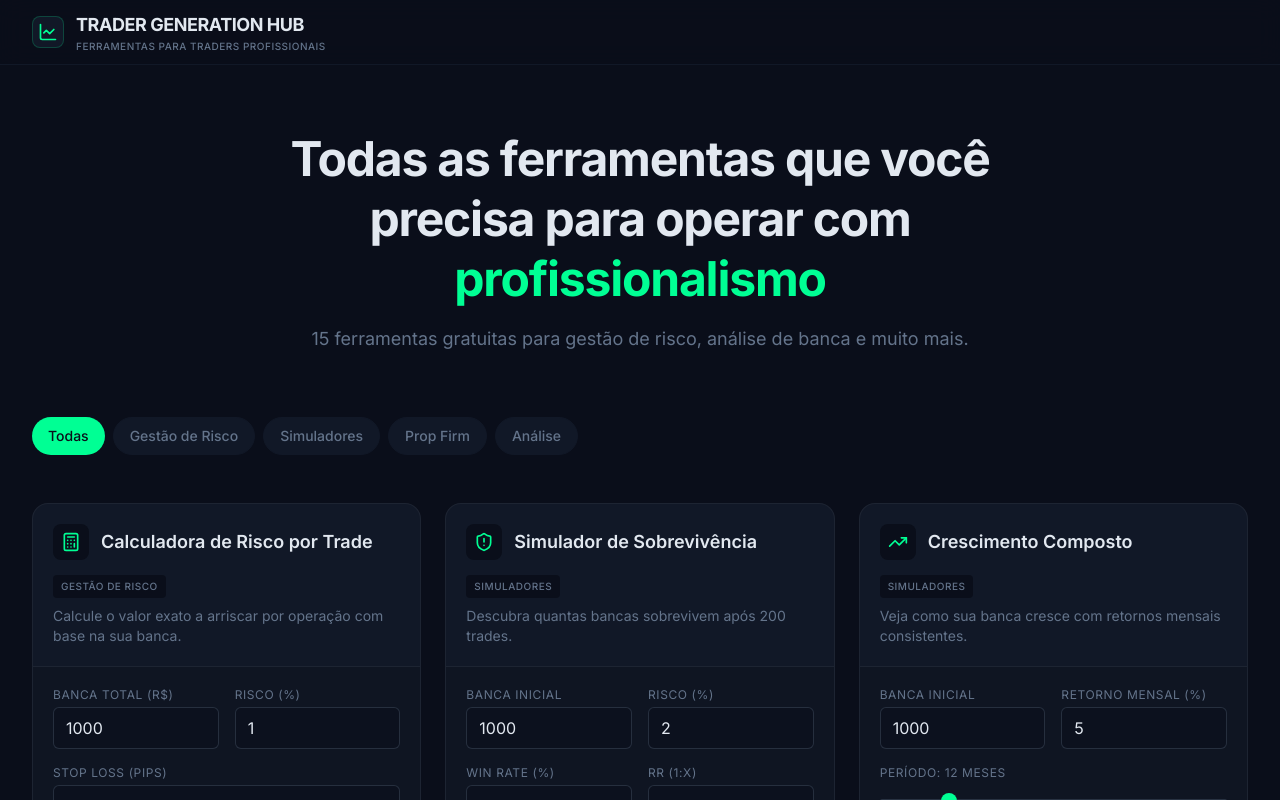
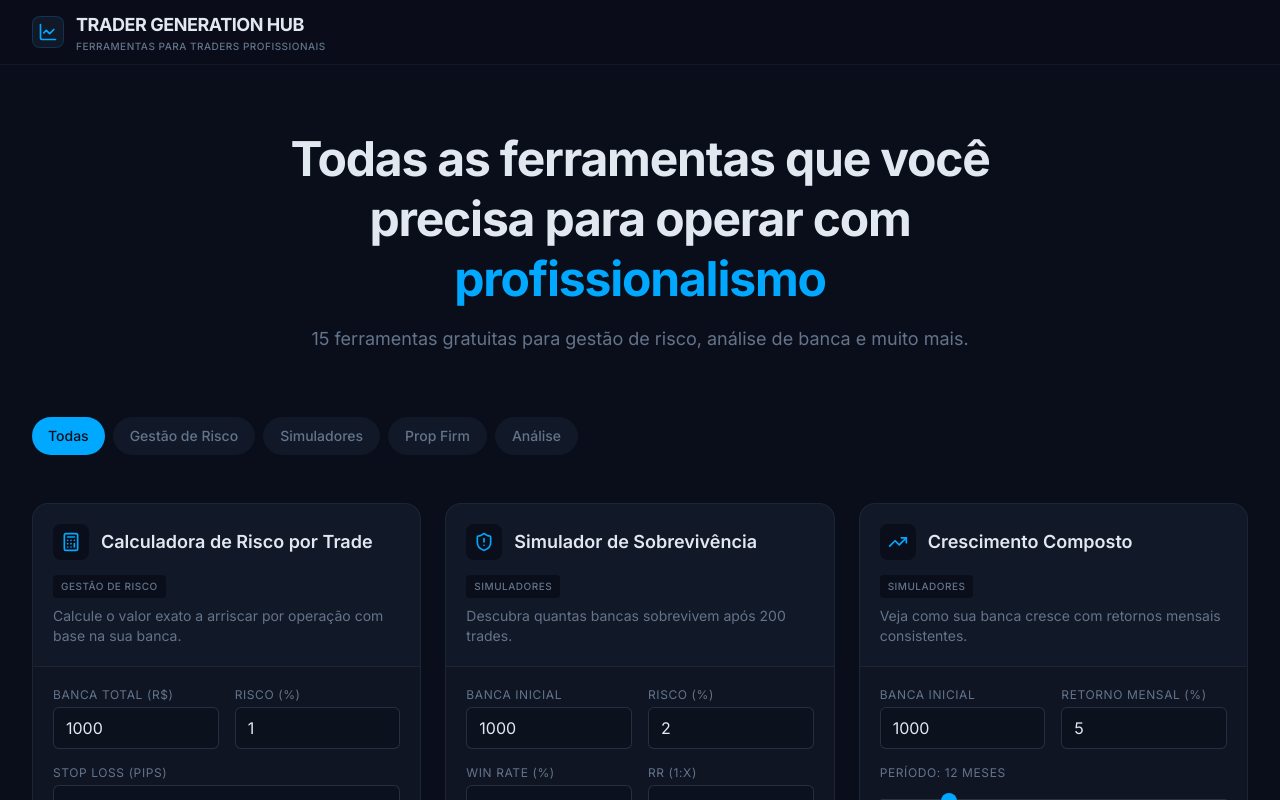
Before and after one commit to gustavoUlisses/hubtg, a Next.js app: page / in a window 1280 px wide. Shown: the top 800 px of the page. Built offline with nearby package versions, Linux system fonts and the light colour scheme.

Commit message:
feat: Update primary color to light blue
Changes the primary theme color from green to a light blue. This aims to align with a new design direction for the TRADER GENERATION HUB application.

```diff
--- a/app/globals.css
+++ b/app/globals.css
@@ -4,7 +4,7 @@
 @theme {
   --color-background: #0A0E1A;
   --color-surface: #111827;
-  --color-primary: #00FF94;
+  --color-primary: #00A8FF;
   --color-danger: #FF4444;
   --color-muted: #64748B;
   --color-foreground: #E2E8F0;
```
